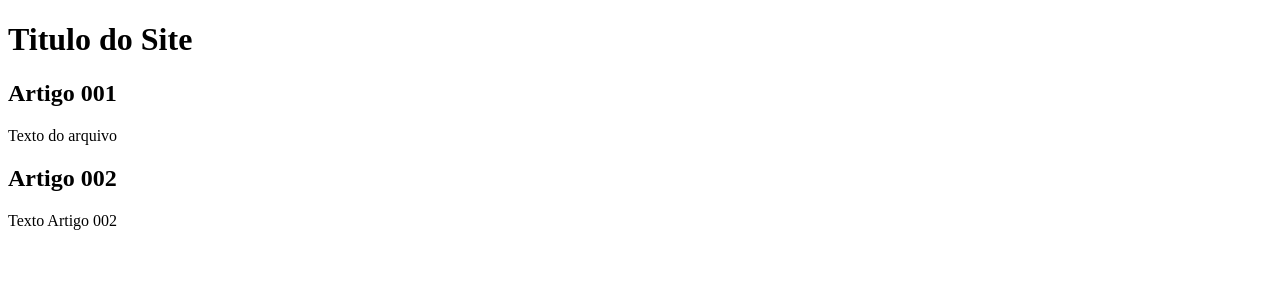
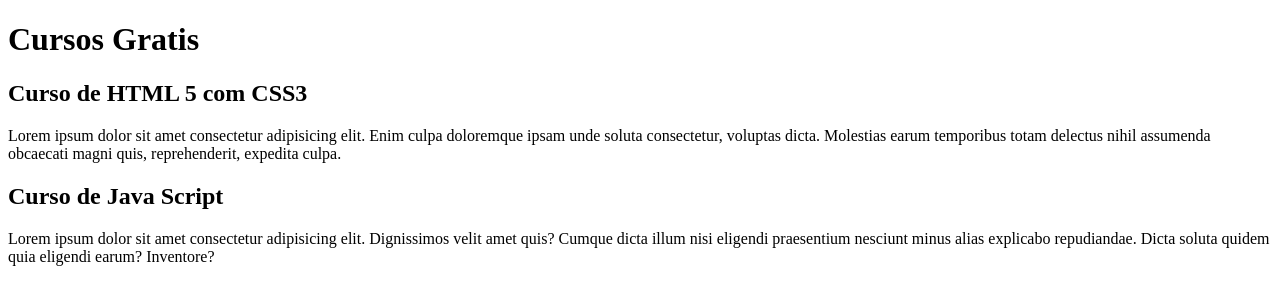
Before and after one commit to SrTieHe/projeto-site-video, a plain HTML site: page index.html in a window 1280 px wide. Drawn offline with Linux system fonts and the light colour scheme.

Commit message:
comecei a escrever conteudo

```diff
--- a/index.html
+++ b/index.html
@@ -8,15 +8,15 @@
 <body>
     <main>
         <header>
-            <h1>Titulo do Site</h1>
+            <h1>Cursos Gratis</h1>
         </header>
         <article>
-            <h2>Artigo 001</h2>
-            <p>Texto do arquivo</p>
+            <h2>Curso de HTML 5 com CSS3</h2>
+            <p>Lorem ipsum dolor sit amet consectetur adipisicing elit. Enim culpa doloremque ipsam unde soluta consectetur, voluptas dicta. Molestias earum temporibus totam delectus nihil assumenda obcaecati magni quis, reprehenderit, expedita culpa.</p>
         </article>
         <article>
-            <h2>Artigo 002</h2>
-            <p>Texto Artigo 002</p>
+            <h2>Curso de Java Script</h2>
+            <p>Lorem ipsum dolor sit amet consectetur adipisicing elit. Dignissimos velit amet quis? Cumque dicta illum nisi eligendi praesentium nesciunt minus alias explicabo repudiandae. Dicta soluta quidem quia eligendi earum? Inventore?</p>
         </article>
     </main>
 </body>
```
